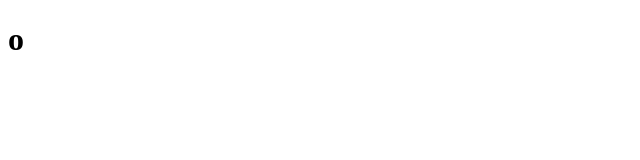
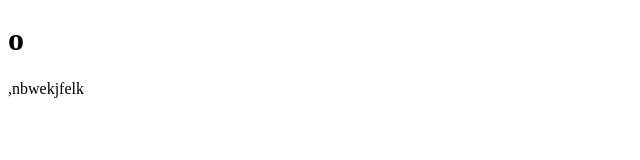
Before and after one commit to Francyara/prova-git, a plain HTML site: page index.html in a window 1280 px wide. Shown: the whole page, without its empty margins (0-640 px from the left). Drawn offline with Linux system fonts and the light colour scheme.

Commit message:
modifica aggiunto paragrFO

```diff
--- a/index.html
+++ b/index.html
@@ -7,5 +7,6 @@
 </head>
 <body>
     <h1>o</h1>
+    <p>,nbwekjfelk</p>
 </body>
 </html>
```
